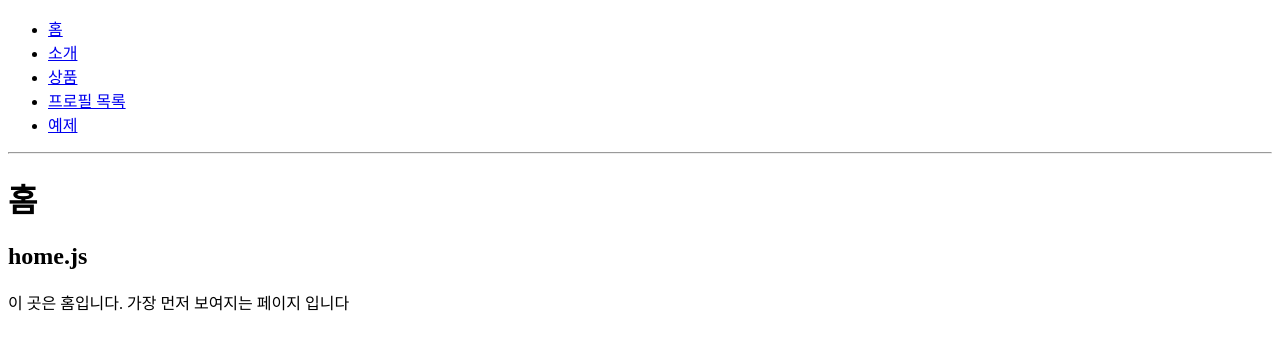
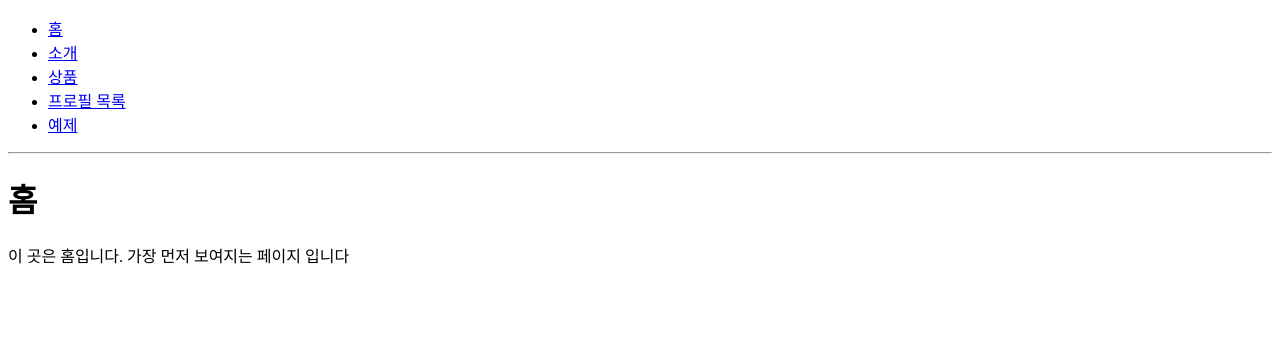
Before and after one commit to dwhddnjs/react-Router, a React (Create React App) app: page / in a window 1280 px wide. Shown: the top 350 px of the page. Built offline with nearby package versions, Linux system fonts and the light colour scheme.

Commit message:
removed useless code

```diff
--- a/src/Home.js
+++ b/src/Home.js
@@ -4,7 +4,6 @@ export default function Home() {
   return (
     <div>
       <h1>홈</h1>
-      <h2>home.js</h2>
       <p>이 곳은 홈입니다. 가장 먼저 보여지는 페이지 입니다</p>
     </div>
   );
```
